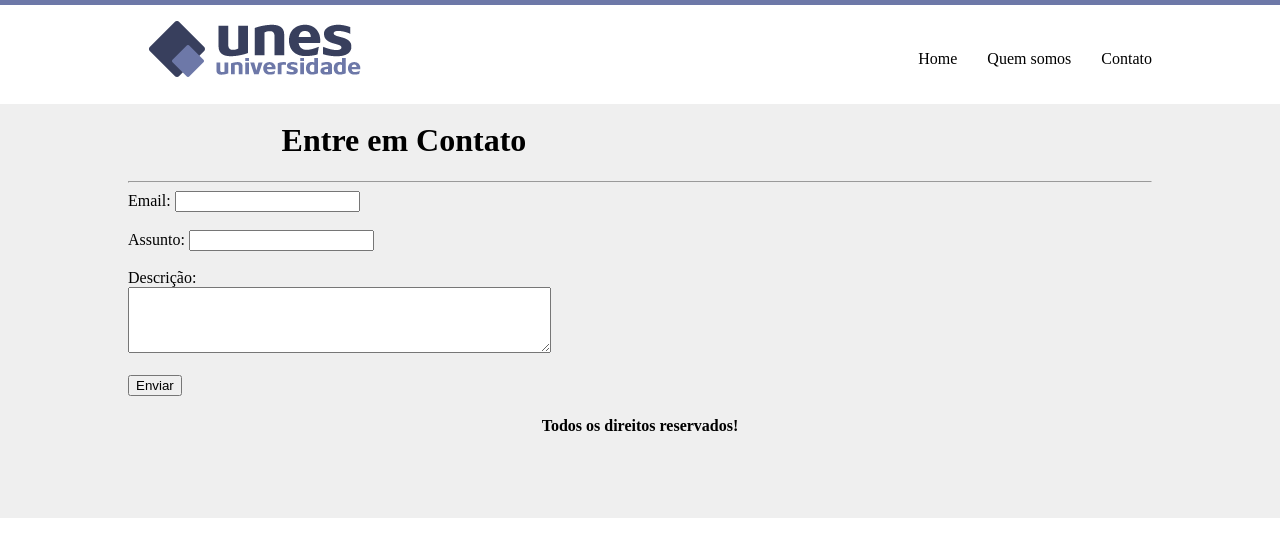
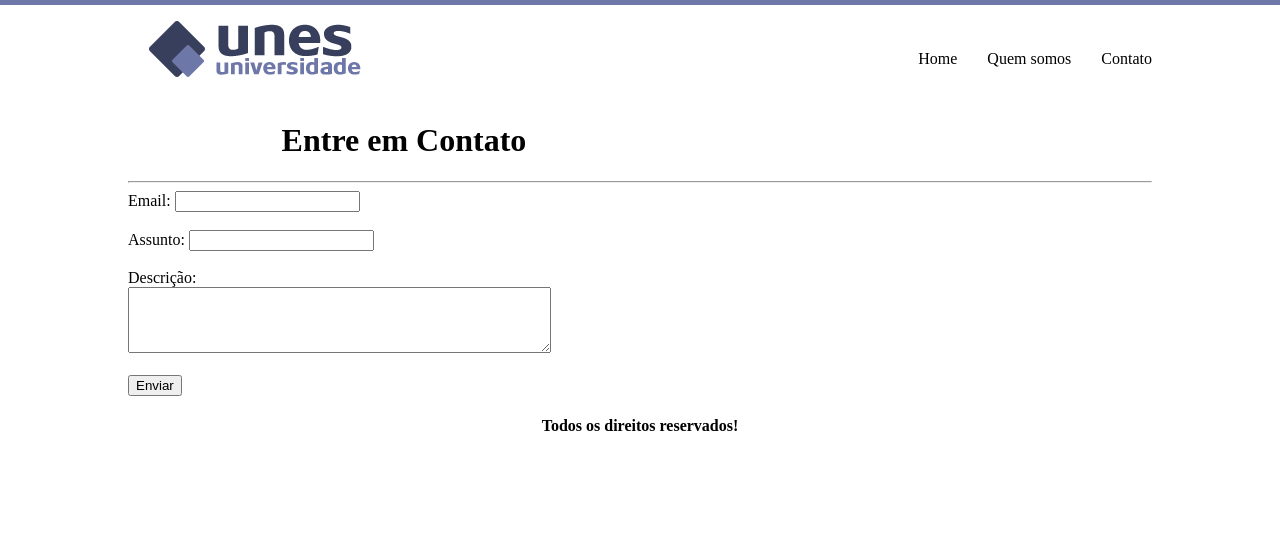
Before and after one commit to samekmd/devweb, a Flask app: page /Contato in a window 1280 px wide. Shown: the top 557 px of the page. Run offline with Flask 3, Linux system fonts and the light colour scheme.

Commit message:
Arrumei as imagens de fundo

```diff
--- a/devweb-main/static/estilo.css
+++ b/devweb-main/static/estilo.css
@@ -2,7 +2,11 @@ body{
     max-width: 80%;
     margin:0 auto;
     border: 0px red solid;
-    background-image: url(imagens/fundo.png);
+    background: url(../static/imagens/fundo2.png);
+
+}
+.body_home{
+    background: url(../static/imagens/fundo.png);
 }
 
 nav{
--- a/devweb-main/templates/home.html
+++ b/devweb-main/templates/home.html
@@ -4,6 +4,9 @@
 
 {%block main%}
 
+    <body class="body_home">
+
+    </body>
         <img src="{{url_for('static',filename='./imagens/capa.png')}}" class="capa">
 
         <h1> Sobre a universidade</h1>
```
